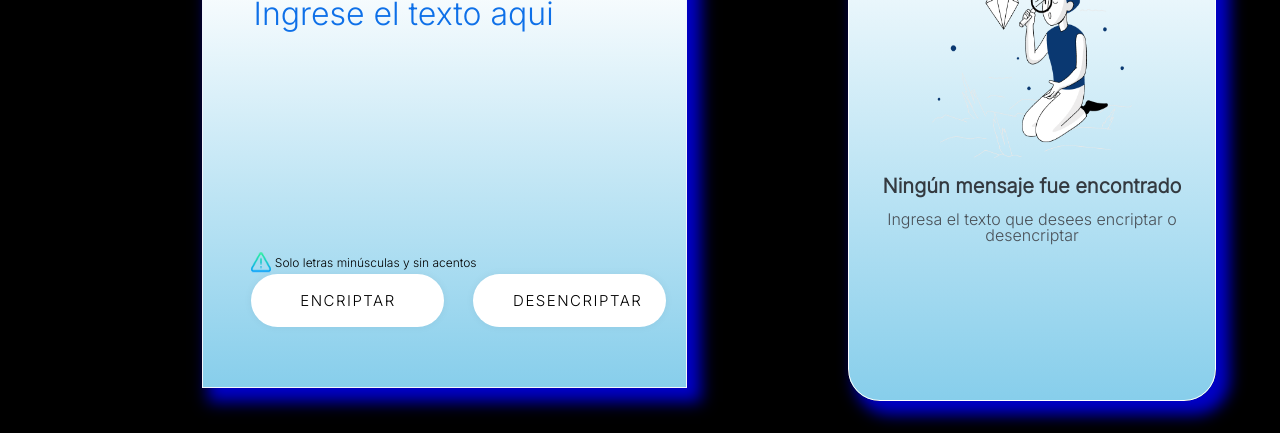
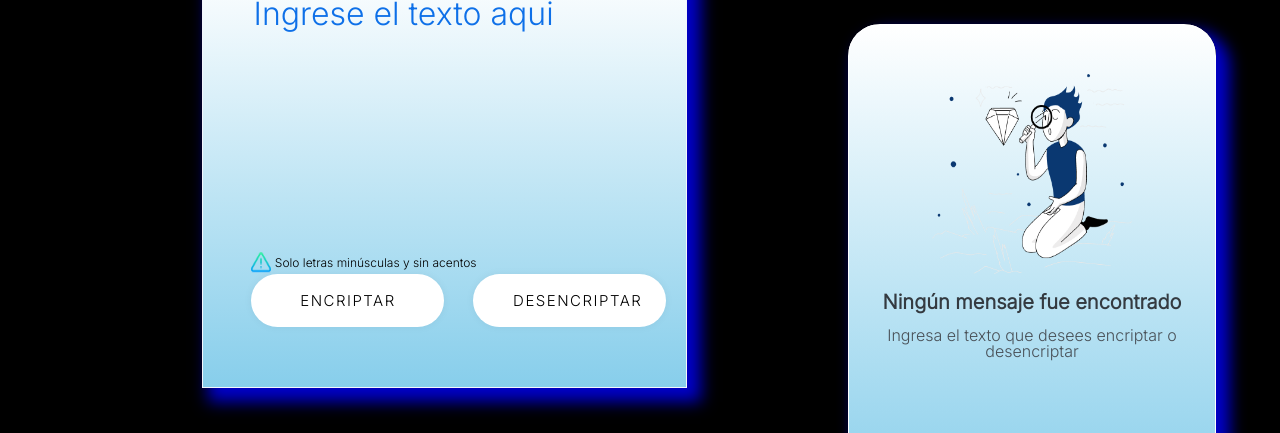
Before and after one commit to Alex-Huarina/Encriptador-Alex.github.io, a plain HTML site: page index.html in a window 1280 px wide. Shown: the part 104-537 px from the top of the page. Drawn offline with Linux system fonts and the light colour scheme; files whose address does not match are found by name.

Commit message:
Update styles.css

```diff
--- a/estilos/styles.css
+++ b/estilos/styles.css
@@ -142,7 +142,7 @@ button:active{
     text-align: center;
     height: 460px;
     border: 1px solid white;
-    margin: 0% 0% 0% 10%;
+    margin: 10% 0% 0% 10%;
 }
 #textoVacio{
     display: inline-block;
```
